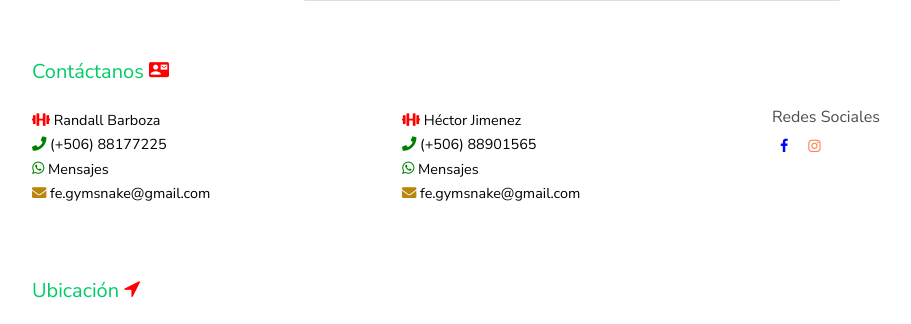
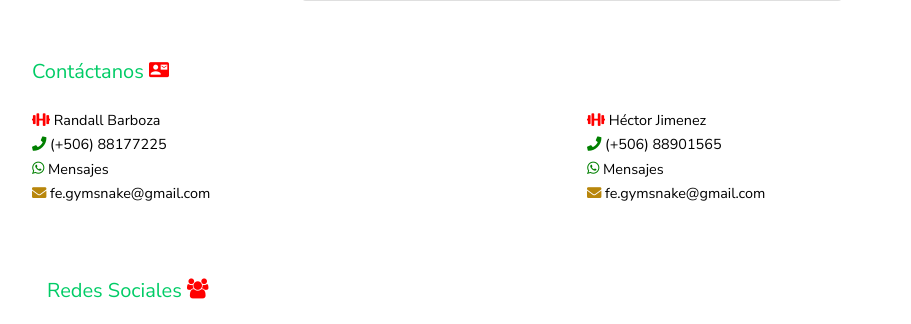
Before and after one commit to dabrin/gymSnake, a PHP site: template view/MapView.php in a window 1280 px wide. Shown: the part 823-1147 px from the top of the page, without its empty margins (68-979 px from the left). Run offline with PHP 8.4, Linux system fonts and the light colour scheme; the template is opened without the code that fills it, so the values that code supplies are empty; some libraries are stand-ins or nearby versions; some web fonts are replaced.

Commit message:
Más gráficos

```diff
--- a/public/footer.php
+++ b/public/footer.php
@@ -59,7 +59,7 @@
 
 
 
-              <div class="col-md-4">
+              <div class="col-md-6">
               <a href="https://www.instagram.com/coach_randallbarboza/" target="_blank"><span style="color: red;"><i class="fas fa-dumbbell"></i></span>  Randall Barboza</a><br>
               <a href="tel://+50688177225" > <span style="color: green;"><i class="fas fa-phone"></i></span> (+506) 88177225 <br></a>
               <a href="https://api.whatsapp.com/send?phone=50688177225" target="_blank"><span style="color: green;"><i class="icon-whatsapp"></i></span> Mensajes <br></a>
@@ -67,15 +67,17 @@
 
               </div>
 
-              <div class="col-md-4">
+              <div class="col-md-6">
               <a href="https://www.instagram.com/hector_jimenez_monge/" target="_blank"><span style="color: red;"><i class="fas fa-dumbbell"></i></span>  Héctor Jimenez</a><br>
               <a href="tel://+50688901565"> <span style="color: green;" target="_blank"><i class="fas fa-phone"></i></span> (+506) 88901565 <br></a>
               <a href="https://api.whatsapp.com/send?phone=50688901565" target="_blank"><span style="color: green;"><i class="icon-whatsapp"></i></span> Mensajes <br></a>
               <a href="mailto:fe.gymsnake@gmail.com" target="_blank"><span style="color: darkgoldenrod;"><i class="fas fa-envelope"></i></span> fe.gymsnake@gmail.com</a><br><br>
               </div>
 
+              <!--
+
               <div class="col-md-4">
-              <h6 class="">Redes Sociales</h6>
+              <h6 class=""><strong>Redes Sociales</h6>
               <p>
               <a href="https://www.facebook.com/GymSnake/" target="_blank" class="p-2 pl-0"><span style="color: blue;" class="icon-facebook"></span></a>
               <a href="https://www.instagram.com/gym_snake_turrialba/"  target="_blank" class="p-2 pl-0"><span style="color: coral;" class="icon-instagram"></span></a>
@@ -83,7 +85,18 @@
                 </p>
               </div>
 
+-->
+            </div>
 
+            <div id=Contactenos class="col-lg-12">
+            <div class="row mb-5">
+              <div class="col-md-12"><h3 class="footer-heading mb-4 text-primary">Redes Sociales   <span style="color: red;"><i class="icon-users"></i></span> </h3></div>
+              <p>
+              <a href="https://www.facebook.com/GymSnake/" target="_blank" class="p-2 pl-0"><span style="color: blue;" class="icon-facebook"></span></a>
+              <a href="https://www.instagram.com/gym_snake_turrialba/"  target="_blank" class="p-2 pl-0"><span style="color: coral;" class="icon-instagram"></span></a>
+
+                </p>
+            </div>
             </div>
 
             <div class="row">
```
